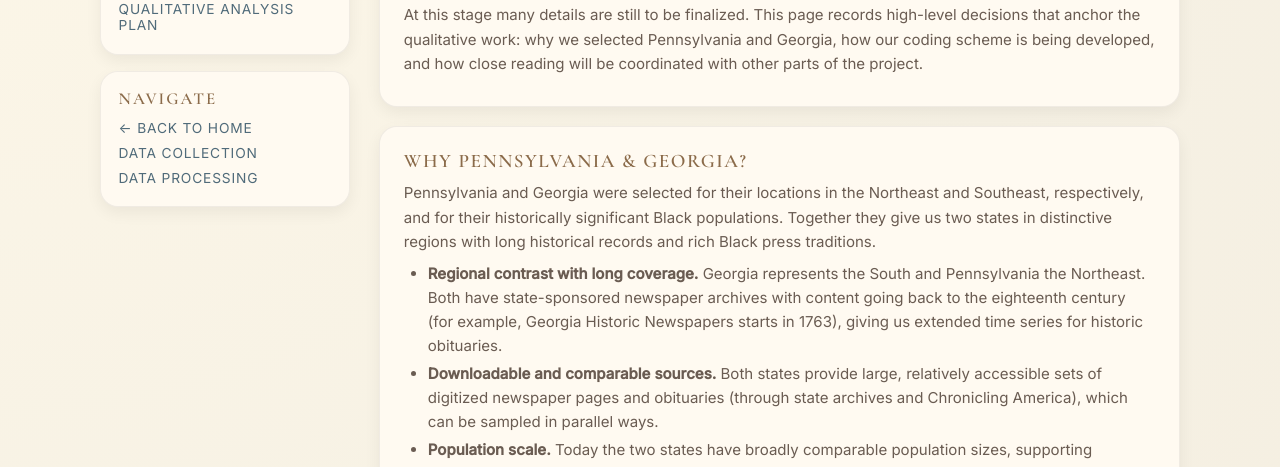
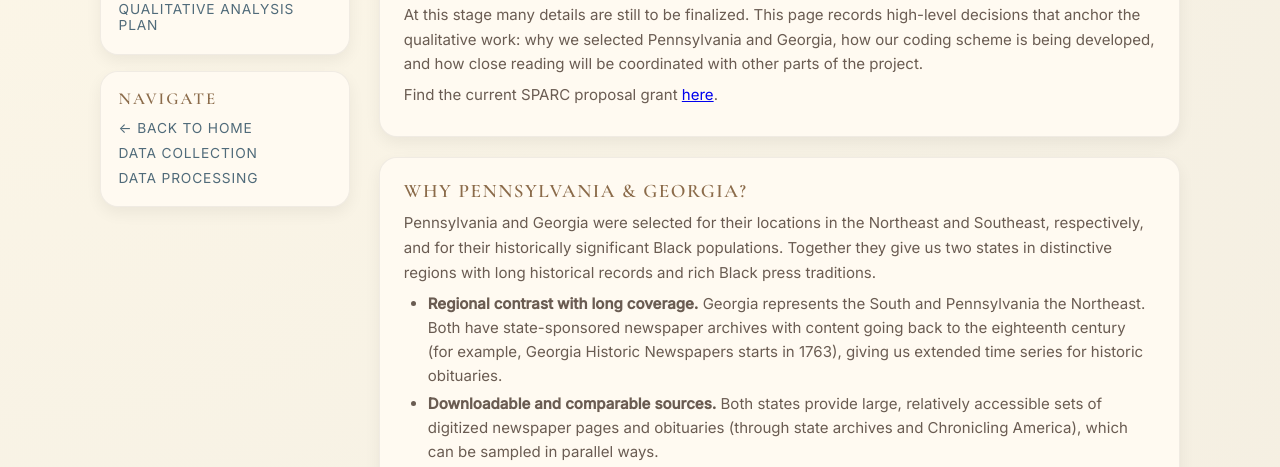
Before and after one commit to Bhargav-Dave/obit-living-dead-wiki, a plain HTML site: page qualitative.html in a window 1280 px wide. Shown: the part 317-784 px from the top of the page. Drawn offline with nearby package versions, Linux system fonts and the light colour scheme.

Commit message:
added SES changes and proposal link in qualitative page

```diff
--- a/qualitative.html
+++ b/qualitative.html
@@ -297,6 +297,11 @@
             work: why we selected Pennsylvania and Georgia, how our coding scheme is being developed, and how close reading will be
             coordinated with other parts of the project.
           </p>
+          <!-- Paste the actual SPARC proposal URL into the href below -->
+          <p>
+            Find the current SPARC proposal grant
+            <a href="https://umass.sharepoint.com/:w:/r/sites/ConventionsofDeath2/Shared%20Documents/General/Proposal%20Drafts/SPARC%20Proposal%202025.jl.ng.use%20this%20one%2012-1.docx?d=w3ff06bc16f8447868cb09342687fdaed&csf=1&web=1&e=rwASmi">here</a>.
+          </p>
         </section>
 
         <section id="why-pa-ga" class="content-card">
```
